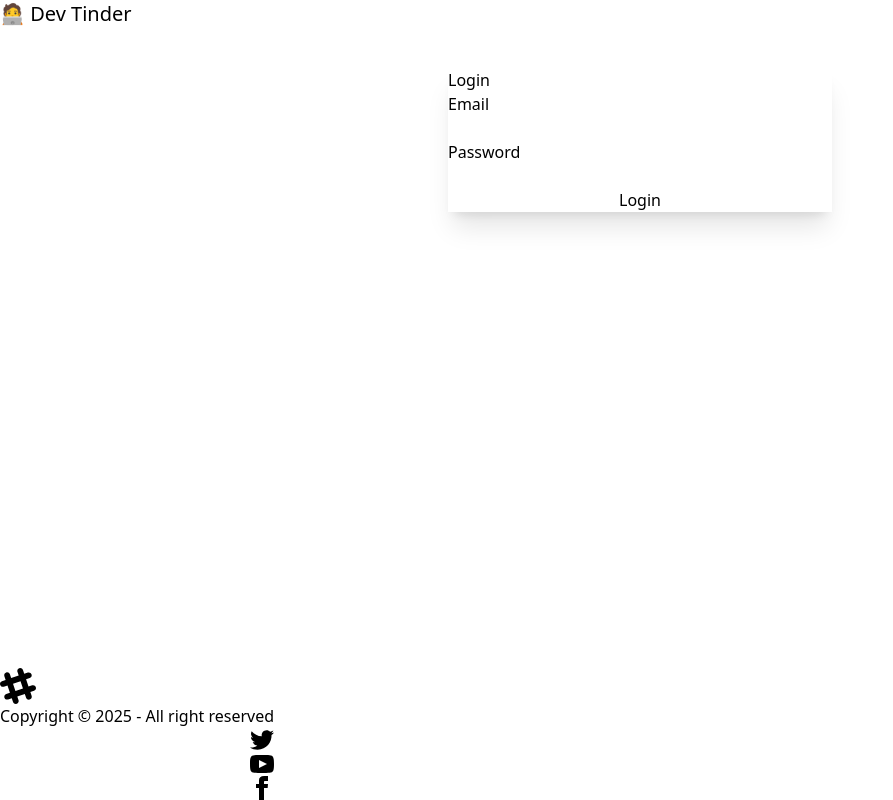
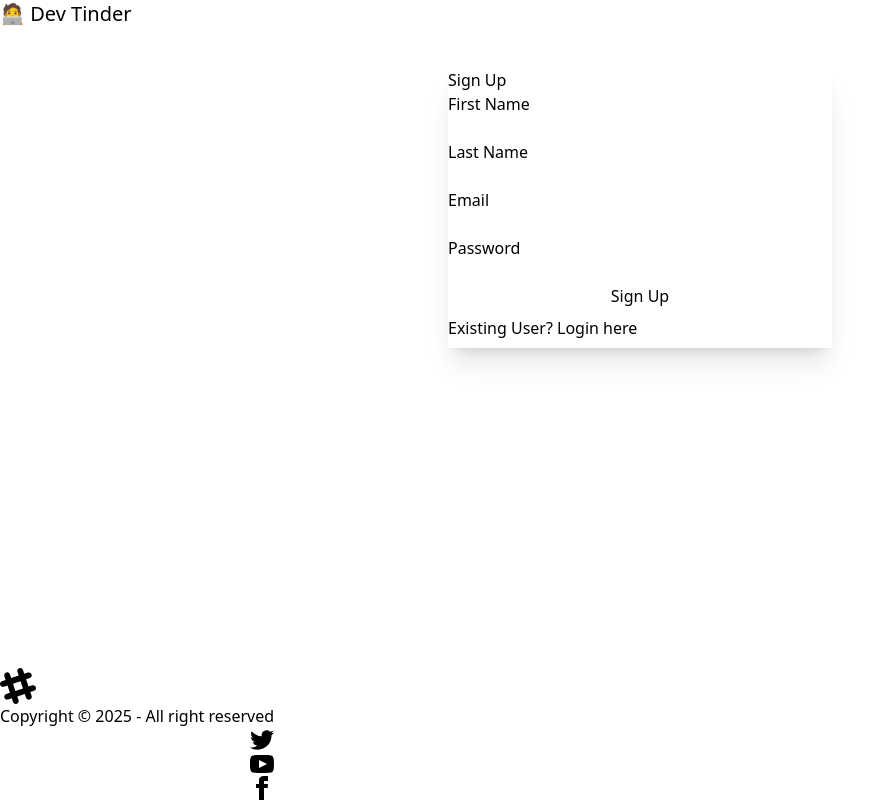
Before and after one commit to gauravsatija27/DevTinder-UI, a React (Vite) app: page /login in a window 1280 px wide. Shown: the whole page, without its empty margins (0-893 px from the left). Built offline with nearby package versions, Linux system fonts and the light colour scheme; no server answers.

Commit message:
modified base url for frontend

```diff
--- a/src/components/Connections.jsx
+++ b/src/components/Connections.jsx
@@ -28,7 +28,8 @@
 
   if (!connections) return;
 
-  if (connections.length === 0) return <div>No Connections Found!</div>;
+  if (connections.length === 0)
+    return <div className="flex justify-center my-4">No Connections Found!</div>;
 
   return (
     <div className="text-center my-10 ">
--- a/src/components/Feed.jsx
+++ b/src/components/Feed.jsx
@@ -29,6 +29,11 @@
     getFeed();
   }, []);
 
+  if (!feed) return;
+
+  if (feed.length === 0)
+    return <div className="text-center my-10">No New Users Found!</div>;
+
   return (
     feed && (
       <div className="flex flex-col items-center justify-center gap-4">
--- a/src/components/Login.jsx
+++ b/src/components/Login.jsx
@@ -8,6 +8,9 @@
 const Login = () => {
   const [emailId, setEmailId] = useState("");
   const [password, setPassword] = useState("");
+  const [firstName, setFirstName] = useState("");
+  const [lastName, setLastName] = useState("");
+  const [isLoginForm, setIsLoginForm] = useState(false);
   const [error, setError] = useState("");
   const dispatch = useDispatch();
   const navigate = useNavigate();
@@ -33,10 +36,55 @@
     }
   };
 
+  const handleSignUp = async () => {
+    try {
+      const res = await axios.post(
+        BASE_URL + "/signup",
+        { firstName, lastName, emailId, password },
+        {
+          withCredentials: true,
+        }
+      );
+      setIsLoginForm(true);
+    } catch (error) {
+      console.error("Error during signup:", error);
+    }
+  };
+
   return (
     <div className="card bg-base-300 w-96 shadow-xl justify-center mx-auto mt-10">
       <div className="card-body">
-        <h2 className="card-title justify-center">Login</h2>
+        <h2 className="card-title justify-center">
+          {isLoginForm ? "Login" : "Sign Up"}
+        </h2>
+        {!isLoginForm && (
+          <>
+            <label className="form-control w-full max-w-xs">
+              <div className="label">
+                <span className="label-text my-2">First Name</span>
+              </div>
+              <input
+                type="text"
+                placeholder=""
+                className="input input-bordered w-full max-w-xs"
+                value={firstName}
+                onChange={(e) => setFirstName(e.target.value)}
+              />
+            </label>
+            <label className="form-control w-full max-w-xs">
+              <div className="label">
+                <span className="label-text my-2">Last Name</span>
+              </div>
+              <input
+                type="text"
+                placeholder=""
+                className="input input-bordered w-full max-w-xs"
+                value={lastName}
+                onChange={(e) => setLastName(e.target.value)}
+              />
+            </label>
+          </>
+        )}
         <label className="form-control w-full max-w-xs">
           <div className="label">
             <span className="label-text my-2">Email</span>
@@ -63,10 +111,19 @@
         </label>
         <div className="card-actions flex flex-col items-center justify-center">
           <p className="text-red-500">{error}</p>
-          <button className="btn btn-primary" onClick={handleLogin}>
-            Login
+          <button
+            className="btn btn-primary"
+            onClick={isLoginForm ? handleLogin : handleSignUp}
+          >
+            {isLoginForm ? "Login" : "Sign Up"}
           </button>
         </div>
+        <p
+          className="m-auto cursor-pointer py-2"
+          onClick={() => setIsLoginForm((value) => !value)}
+        >
+          {isLoginForm ? "New User? Signup here" : "Existing User? Login here"}
+        </p>
       </div>
     </div>
   );
--- a/src/components/UserCard.jsx
+++ b/src/components/UserCard.jsx
@@ -1,7 +1,27 @@
+import axios from "axios";
 import React from "react";
+import { BASE_URL } from "../utils/contants";
+import { useDispatch } from "react-redux";
+import { removeUserFromFeed } from "../utils/feedSlice";
 
 const UserCard = ({ user }) => {
-  const { firstName, lastName, age, gender, photoUrl, about, skills } = user;
+  const { _id, firstName, lastName, age, gender, photoUrl, about, skills } =
+    user;
+  const dispatch = useDispatch();
+  const handleSendRequest = async (status, userId) => {
+    try {
+      await axios.post(
+        BASE_URL + "/request/send/" + status + "/" + userId,
+        {},
+        { withCredentials: true }
+      );
+      dispatch(removeUserFromFeed(userId));
+    } catch (error) {
+      // Handle error
+      console.error("Error sending request:", error);
+    }
+  };
+
   return (
     <div className="card bg-base-300 w-96 shadow-xl">
       <figure>
@@ -12,8 +32,18 @@
         {age && gender && <p className="mb-8">{age + ", " + gender}</p>}
         <p>{about}</p>
         <div className="card-actions justify-center my-4">
-          <button className="btn btn-primary">Ignore</button>
-          <button className="btn btn-secondary">Send Request</button>
+          <button
+            className="btn btn-primary"
+            onClick={() => handleSendRequest("ignored", _id)}
+          >
+            Ignore
+          </button>
+          <button
+            className="btn btn-secondary"
+            onClick={() => handleSendRequest("interested", _id)}
+          >
+            Send Request
+          </button>
         </div>
       </div>
     </div>
--- a/src/utils/contants.js
+++ b/src/utils/contants.js
@@ -1 +1 @@
-export const BASE_URL = "http://localhost:7777";
+export const BASE_URL = "/api";
--- a/src/utils/feedSlice.js
+++ b/src/utils/feedSlice.js
@@ -7,11 +7,15 @@
     addFeed: (state, action) => {
       return action.payload;
     },
+    removeUserFromFeed: (state, action) => {
+      const newFeed = state.filter((user) => user._id !== action.payload);
+      return newFeed;
+    },
     removeFeed: (state, action) => {
       return null;
     },
   },
 });
 
-export const { addFeed, removeFeed } = feedSlice.actions;
+export const { addFeed, removeUserFromFeed, removeFeed } = feedSlice.actions;
 export default feedSlice.reducer;
```
